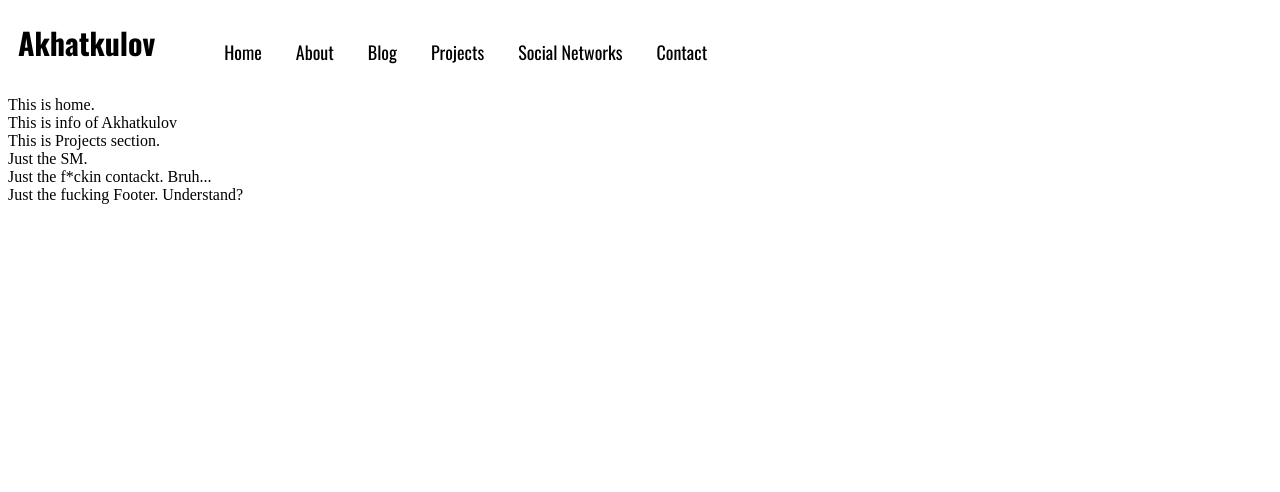
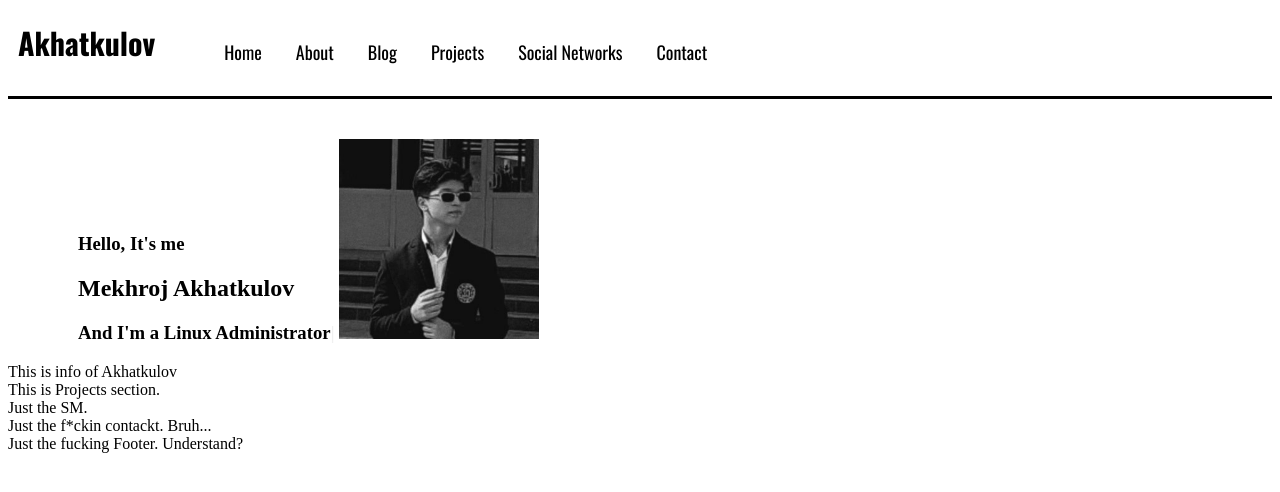
Before and after one commit to akhatkulov/akhatkulov.github.io, a plain HTML site: page index.html in a window 1280 px wide. Drawn offline with nearby package versions, Linux system fonts and the light colour scheme.

Commit message:
build 0.2

```diff
--- a/index.html
+++ b/index.html
@@ -5,6 +5,7 @@
     <meta name="viewport" content="width=device-width, initial-scale=1.0">
     <title>Akhatkulov</title>
     <link rel="stylesheet" href="style.css">
+    <script src="https://unpkg.com/typed.js@2.0.16/dist/typed.umd.js"></script>
 </head>
 <body>
     <!-- header -->
@@ -24,8 +25,31 @@
 
     <!-- Home section -->
     <section id="home">
-        This is home.
+        <div class="home_1">
+        <h3 class="home_text">Hello, It's me</h3>
+            <h1 class="home_text">Mekhroj Akhatkulov</h1>
+            <h3 class="home_text">And I'm a <span class="pro-text">
+                <script>
+                   var typed = new Typed(".pro-text", {
+                      strings: [
+                        "Ethical Hacker",
+                        "Full-Stack Programmer",
+                        "Linux Administrator",
+                        "Compititive Programmer",
+                        "Typer"
+                      ],
+                      typeSpeed: 50,
+                      backSpeed: 20,
+                      backDelay: 1000,
+                      loop: true
+                    });
+                </script>
+            </span></h3>
+        </div>
 
+        <div class="home_2">
+            <img class="ams_image" src="./photos/ams.jpg" alt="Error in Img">
+        </div>
     </section>
 
     <!-- About section -->
--- a/style.css
+++ b/style.css
@@ -1,5 +1,9 @@
 @import url('https://fonts.googleapis.com/css2?family=Oswald:wght@200..700&display=swap');
 
+
+.header{
+    border-bottom: 3px solid black;
+}
 
 .nav-element{
     display: inline-block;
@@ -16,7 +20,7 @@
     vertical-align:middle;
     padding: 5px;
     margin: 10px;
-
+    border: 1px none;
     font-family: "Oswald", sans-serif;
     font-optical-sizing: auto;
     font-weight: 400px;
@@ -50,3 +54,23 @@
     font-weight: 30px;
     font-style: normal;
 }
+
+
+.home_1{
+    display: inline-block;
+    margin-top: 40px;
+    margin-left: 70px;
+}
+.home_2{
+    margin-top: 40px;
+    margin-right: 70px;
+    display: inline-block;
+}
+/* .home_text{
+    display: inline-block;
+} */
+
+.ams_image{
+    display: inline-block;
+    width:200px
+}
```
Also changed, not shown: photos/ams.jpg (added).
